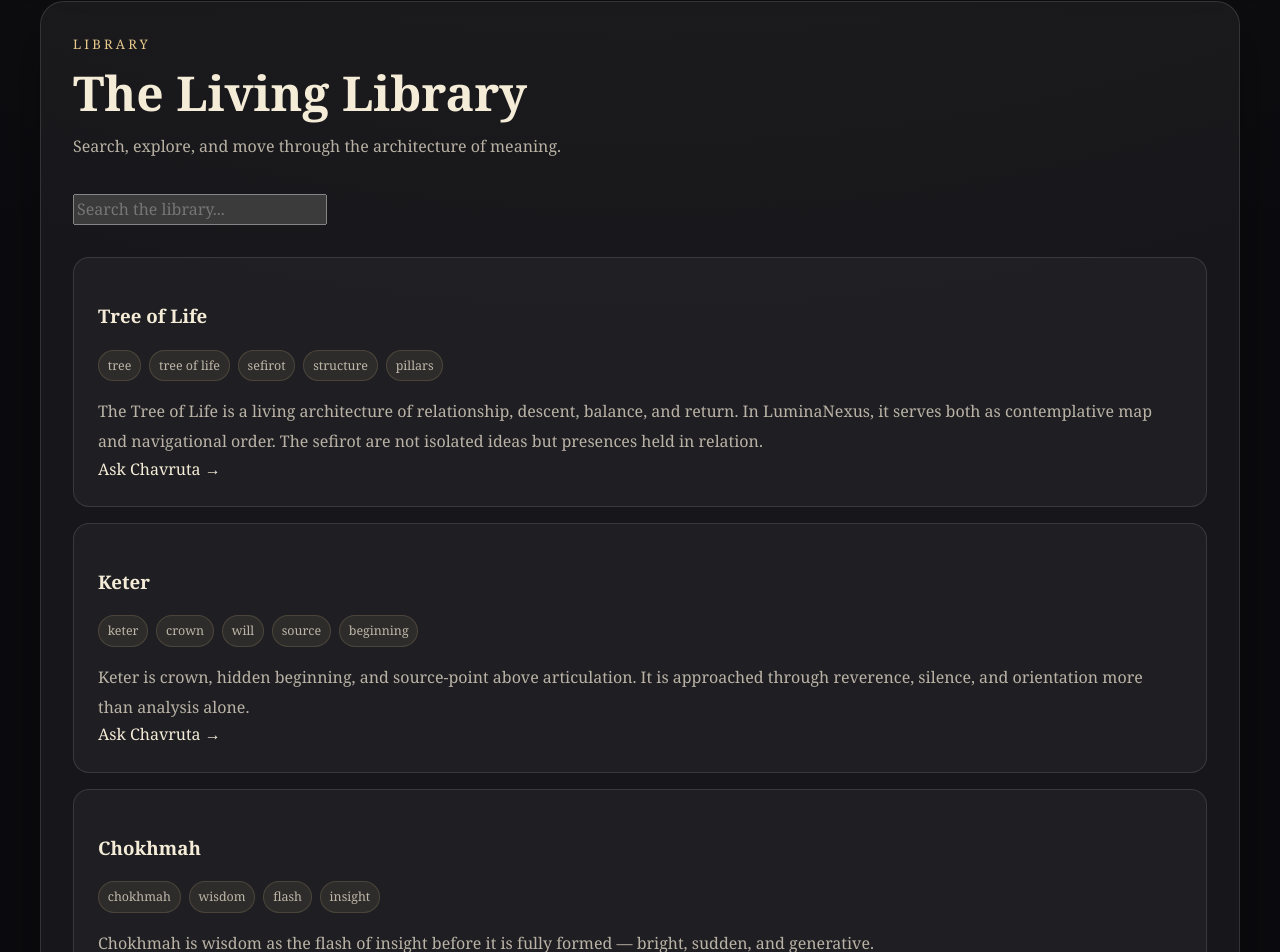
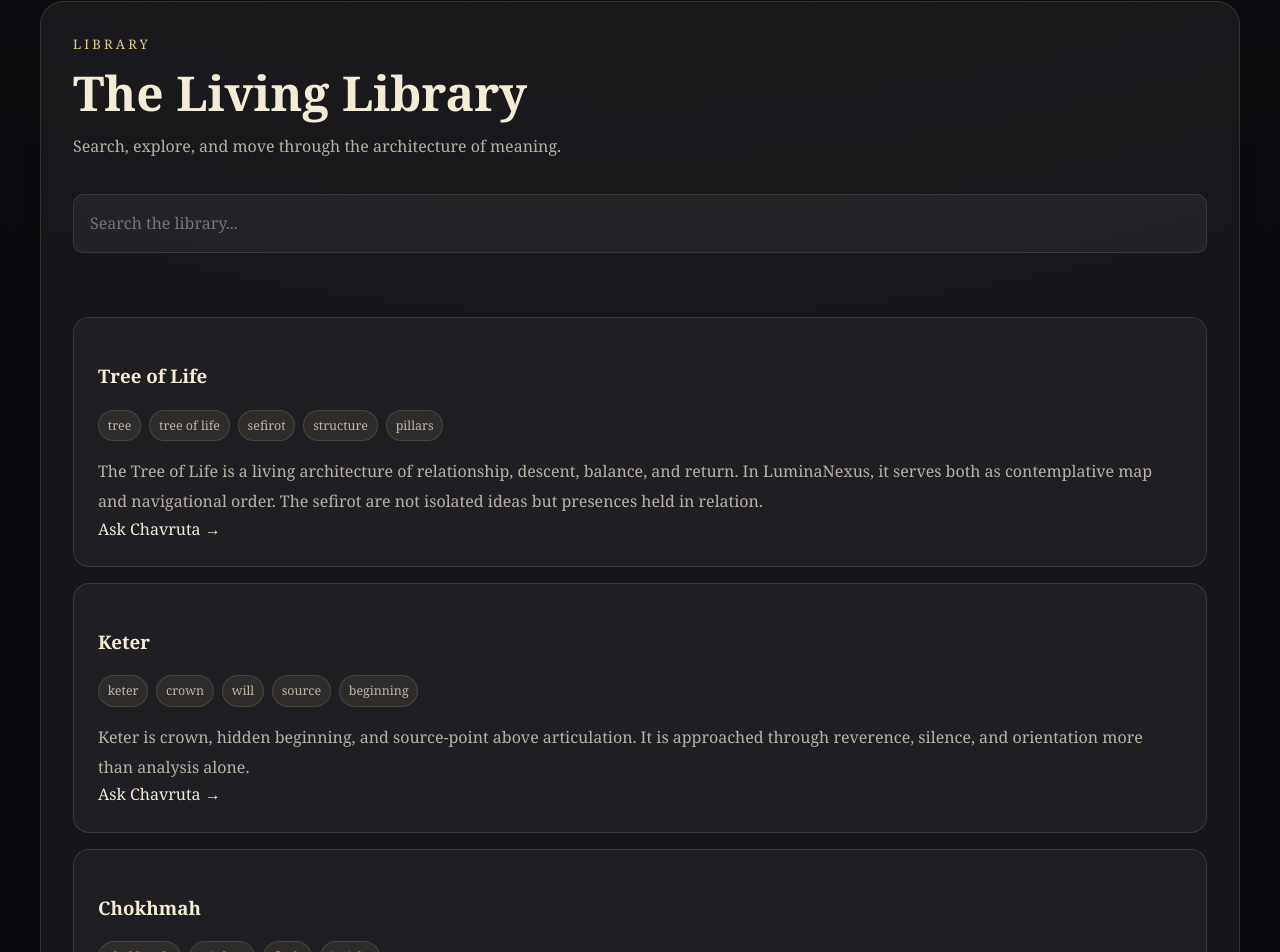
Before and after one commit to richardatf-oss/luminanexus-site, a React (Vite) app: page / in a window 1280 px wide. Shown: the part 1705-2657 px from the top of the page. Built offline with nearby package versions, Linux system fonts and the light colour scheme.

Commit message:
Update global.css

```diff
--- a/src/styles/global.css
+++ b/src/styles/global.css
@@ -915,3 +915,22 @@ main section {
     padding: 1.5rem;
   }
 }
+.library__search {
+  margin-bottom: 2rem;
+}
+
+.library__search-input {
+  width: 100%;
+  padding: 1rem;
+  background: rgba(255,255,255,0.05);
+  border: 1px solid rgba(255,255,255,0.1);
+  border-radius: 10px;
+  color: #fff;
+  font-size: 1rem;
+}
+
+.library__search-input:focus {
+  outline: none;
+  border-color: #d4af37;
+  box-shadow: 0 0 0 1px #d4af37;
+}
```
